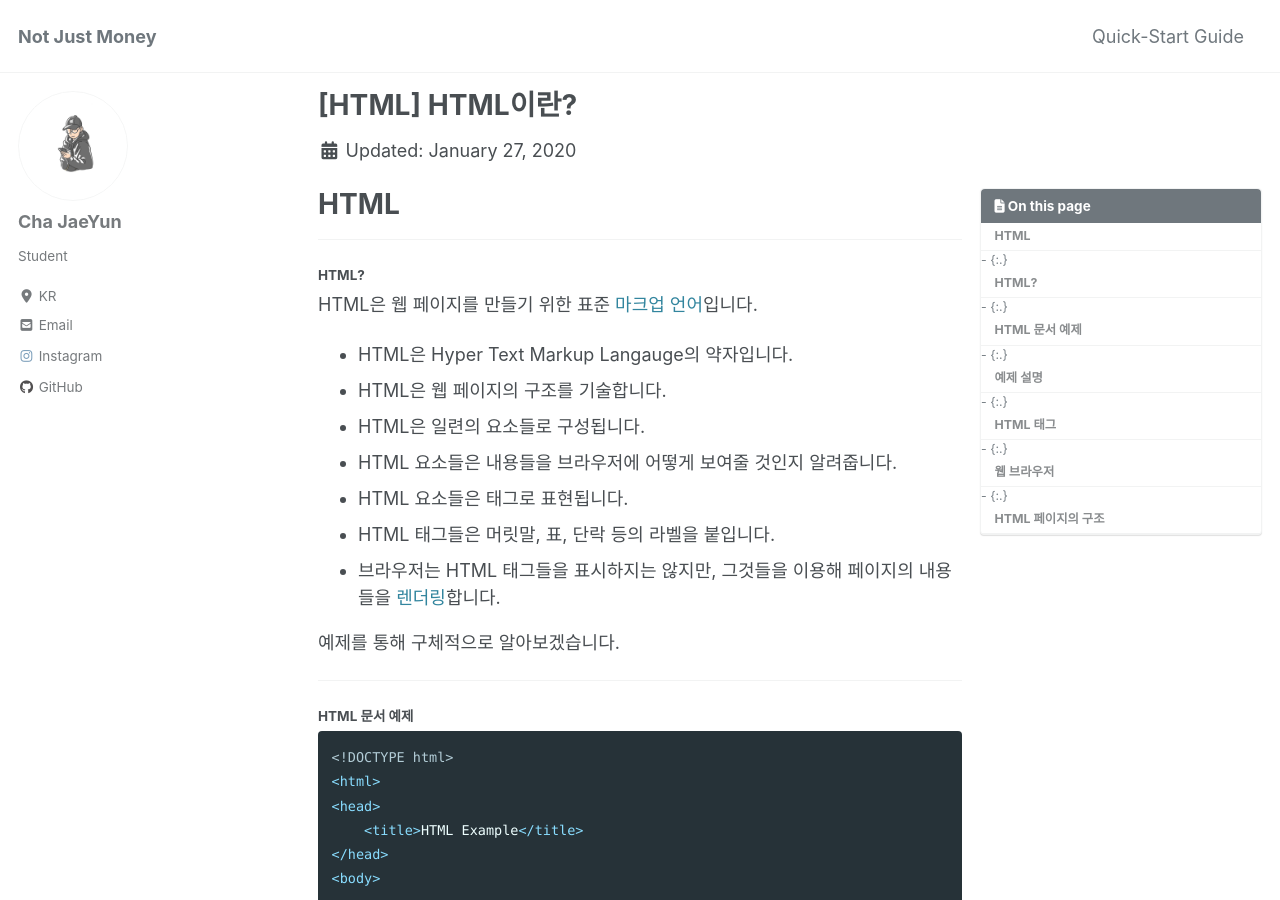
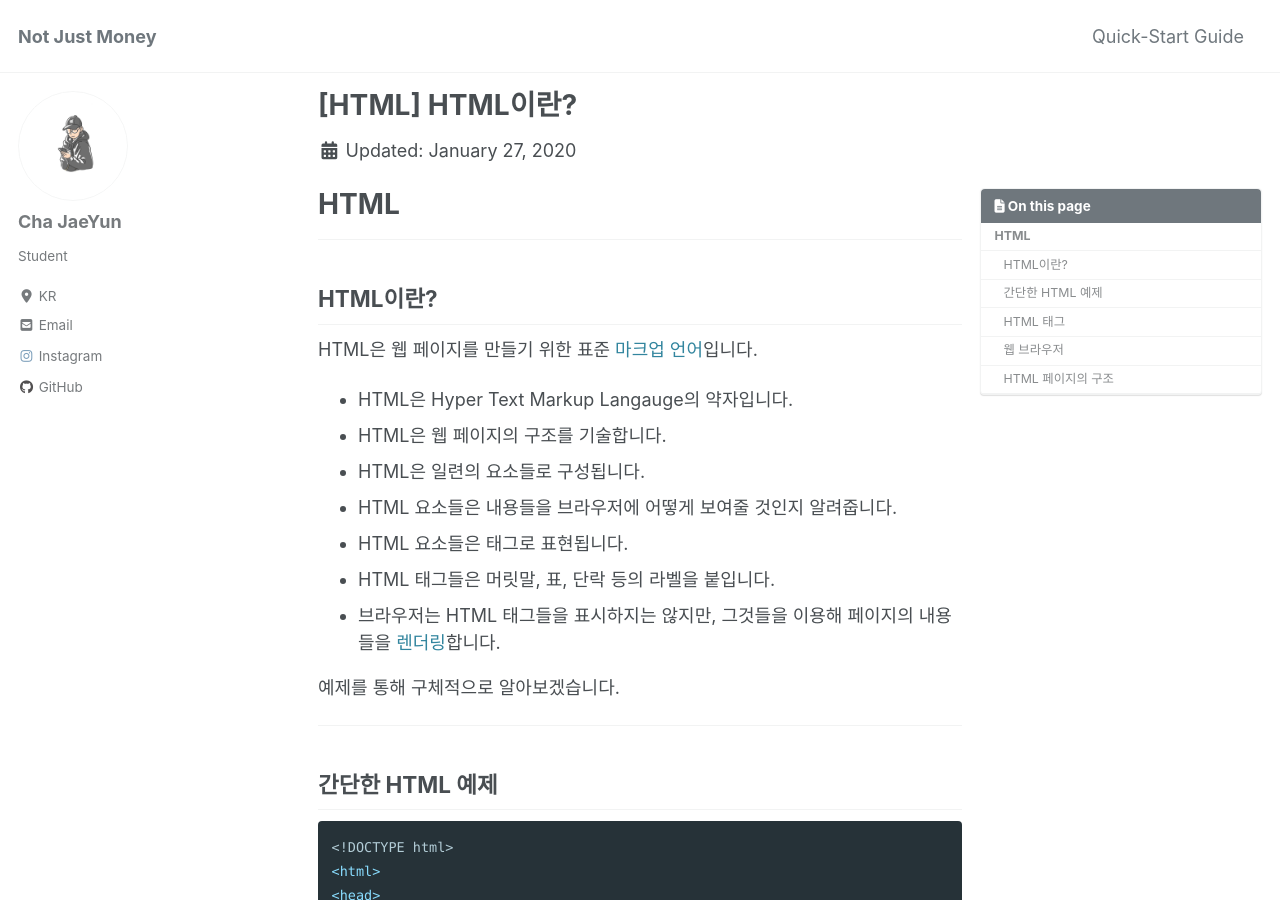
Before and after one commit to notjustmoney/notjustmoney.github.io, a Jekyll site: the page built from _posts/2020-01-27-html01.md, in a window 1280 px wide and 900 px high. Built offline with Jekyll 4.4.1, drawn with Linux system fonts in a browser that asks for light colours; cached includes are drawn as plain includes; nearby versions of some CDN libraries; some of the changed lines change nothing that is shown.

Commit message:
modify html01 post

````diff
--- a/_posts/2020-01-27-html01.md
+++ b/_posts/2020-01-27-html01.md
@@ -12,7 +12,7 @@ toc : true
 # HTML
 ---
 
-#### HTML?
+## HTML이란?
 
  HTML은 웹 페이지를 만들기 위한 표준 [마크업 언어]("")입니다.
 
@@ -28,7 +28,7 @@ toc : true
 예제를 통해 구체적으로 알아보겠습니다.
 
 ---
-#### HTML 문서 예제
+## 간단한 HTML 예제
 
 ```html
 <!DOCTYPE html>
@@ -44,7 +44,7 @@ toc : true
 </html>
 ```
 
-#### 예제 설명
+**예제 설명**
 * `<!DOCTYPE html\`태그는 이 문서가 HTML5로 작성될 것이라고 정의하는 선언문입니다.
 * `<html>` 태그는 HTML 페이지의 기본 요소입니다.
 * `<head>`태그는 문서의 [메타 정보]("")를 포함하는 요소입니다.
@@ -53,22 +53,22 @@ toc : true
 * `<h1>`태그는 큰 머릿말을 정의하는 요소입니다.
 * `<p>`태그는 단락을 정의하는 요소입니다.
 
-#### HTML 태그
+## HTML 태그
 HTML 태그들은 '<', '>' (화살괄호; angle brackets)로 감싸진 요소 이름입니다.
 
 * HTML 태그들은 `<p>`와 `<\p>`처럼 일반적으로 **한 쌍**을 이룬다.
 * 태그 한 쌍의 첫 번째 태그를 **시작 태그** 라 하고, 두 번째 태그를 **끝 태그**라고 한다.
 * 끝 태그는 시작 태그처럼 작성하지만 태그 이름 앞에 '\' (백슬래쉬; forward slash)를 붙인다.
 
-#### 웹 브라우저
+## 웹 브라우저
 
 일상적으로 많이 사용하는 크롬, 파이어폭스, 사파리같은 웹 브라우저들의 목적은 HTML 문서를 읽어 그것들을 화면에 표시하는 것이다. 브라우저는 HTML 태그들을 화면에 표시할 수는 없지만, 태그들을 이용해 문서를 어떻게 표시할지 결정한다.
 
-![웹 브라우저에서 HTML 문서 확인](./img/html01/WebBrowers.PNG)
+![웹 브라우저에서 HTML 문서 확인](.https://github.com/notjustmoney/notjustmoney.github.io/blob/master/_posts/img/html01/WebBrowers.PNG)
 
-#### HTML 페이지의 구조
+## HTML 페이지의 구조
 아래 그림은 HTML 페이지의 구조를 시각화한 것입니다.
 
-![HTML 구조 시각화](./img/html01/VisualizationHTML.PNG)
+![HTML 구조 시각화](https://github.com/notjustmoney/notjustmoney.github.io/blob/master/_posts/img/html01/VisualizationHTML.PNG)
 
 > HTML 문서가 브라우저에 표현될 때 \<body> 태그 영역에 포함된 내용만이 표현됩니다.
````
